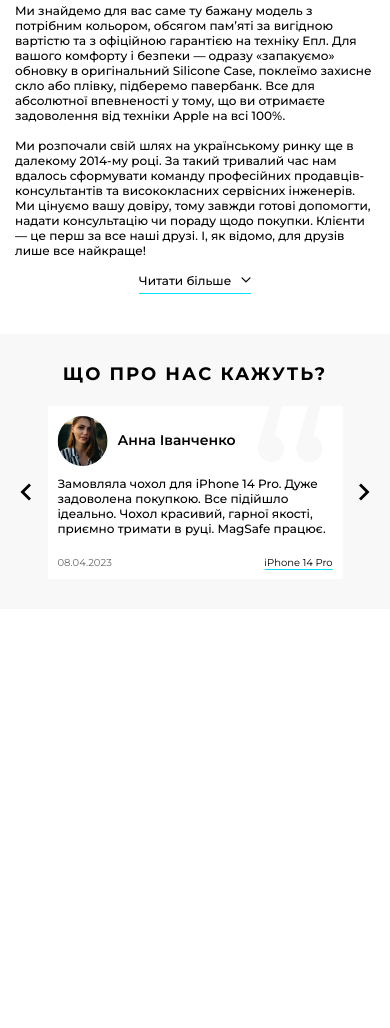
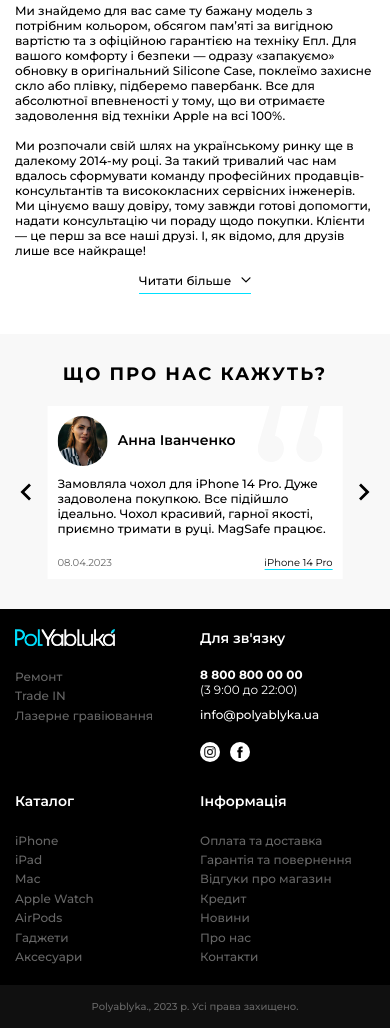
Before and after one commit to AdrianRazor/PolYabluka, a website: page src/index.html in a window 390 px wide. Shown: the part 1935-2963 px from the top of the page. Before the commit the page ends 2544 px from the top, so only its background shows below. Drawn offline with nearby package versions, Linux system fonts and the light colour scheme; files that its build step writes are made by us from their sources.

Commit message:
footer's adaptive

```diff
--- a/src/index.html
+++ b/src/index.html
@@ -758,7 +758,7 @@
       </section>
     </main>
 
-    <!-- <footer id="colophon" class="footer">
+    <footer id="colophon" class="footer">
       <div class="container">
         <div class="footer__wrapper">
           <div class="footer__logo">
@@ -878,7 +878,7 @@
           <p>Polyablyka., 2023 p. Усі права захищено.</p>
         </div>
       </div>
-    </footer> -->
+    </footer>
 
     <script src="libs/splide.min.js"></script>
     <script src="js/main.js"></script>
--- a/src/scss/components/footer.scss
+++ b/src/scss/components/footer.scss
@@ -5,6 +5,7 @@
     position: relative;
     display: grid;
     grid-template-columns: repeat(4, 1fr);
+    gap: 30px 10px;
     padding: 50px 0;
   }
 
@@ -103,3 +104,78 @@
     }
   }
 }
+
+@media (max-width: 1279px) {
+  .footer {
+    &__wrapper {
+      grid-template-columns: 1fr 1fr;
+    }
+
+    &__catalog {
+      order: 1;
+    }
+
+    &__info {
+      order: 2;
+    }
+
+    &__chat {
+      display: none;
+    }
+  }
+}
+
+@media (max-width: 767px) {
+  .footer {
+    &__wrapper {
+      padding: 20px 0;
+    }
+
+    &__logo .logo {
+      max-width: 100px;
+    }
+
+    &__list,
+    &__social {
+      margin-top: 20px;
+    }
+
+    & h3 {
+      font-size: 14px;
+    }
+
+    &__item a {
+      font-size: 12px;
+    }
+
+    &__phone {
+      margin-top: 20px;
+      font-size: 12px;
+
+      & span {
+        font-size: 12px;
+      }
+    }
+
+    &__mail {
+      margin-top: 10px;
+    }
+
+    &__social {
+      gap: 10px;
+    }
+
+    &__icon svg {
+      width: 20px;
+      height: 20px;
+    }
+
+    &__copyright {
+      padding: 15px 0;
+
+      & p {
+        font-size: 10px;
+      }
+    }
+  }
+}
```
